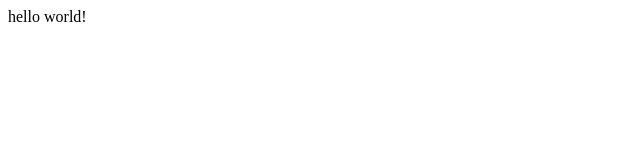
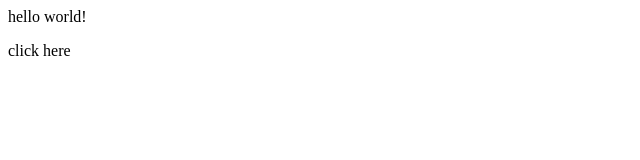
Before and after one commit to DesignsLab/lol, a plain HTML site: page index.html in a window 1280 px wide. Shown: the full height of the page, 0-640 px from the left. Drawn offline with Linux system fonts and the light colour scheme.

Commit message:
Update index.html

```diff
--- a/index.html
+++ b/index.html
@@ -1 +1,2 @@
 <p>hello world!</p>
+<a herf="training.rar">click here</a>
```
